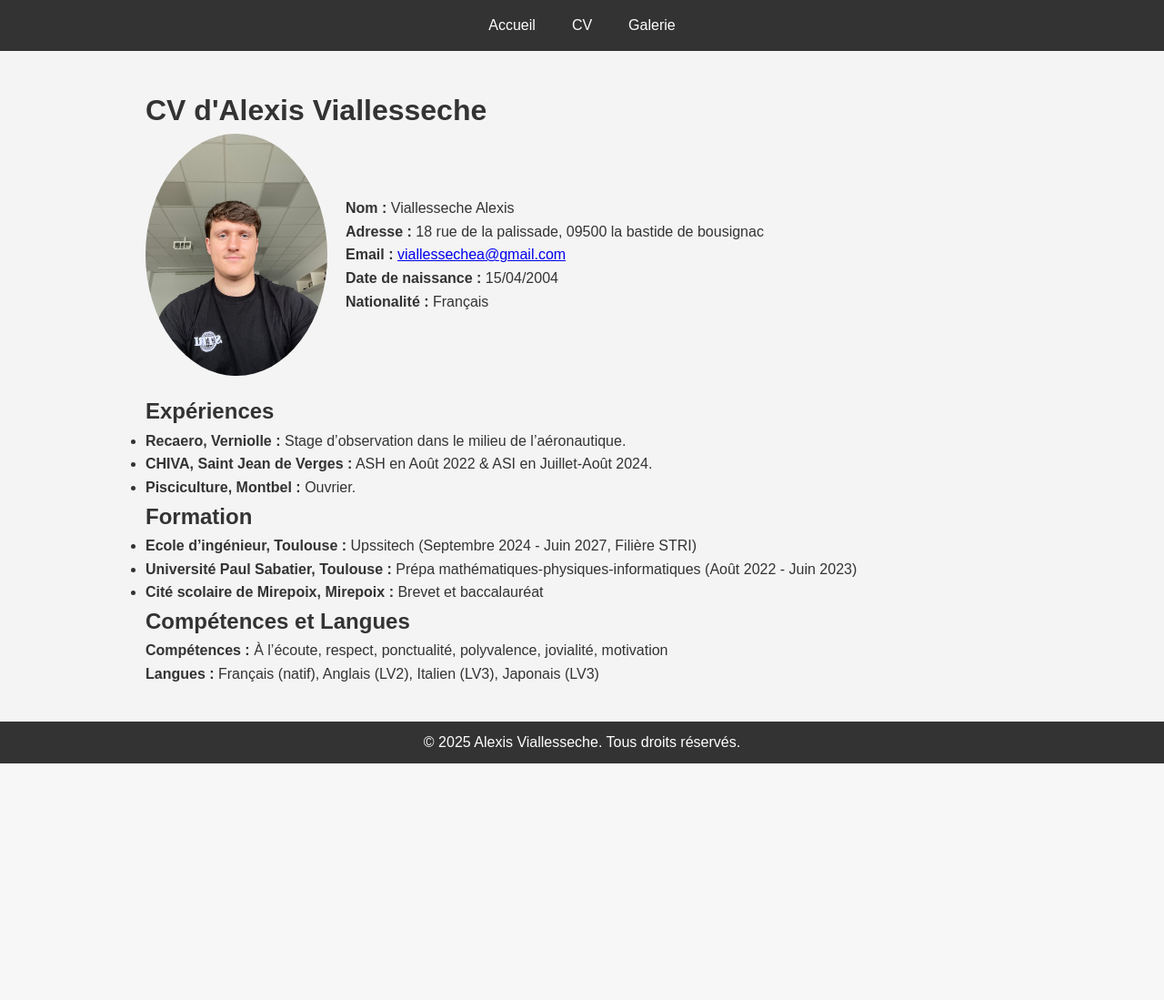
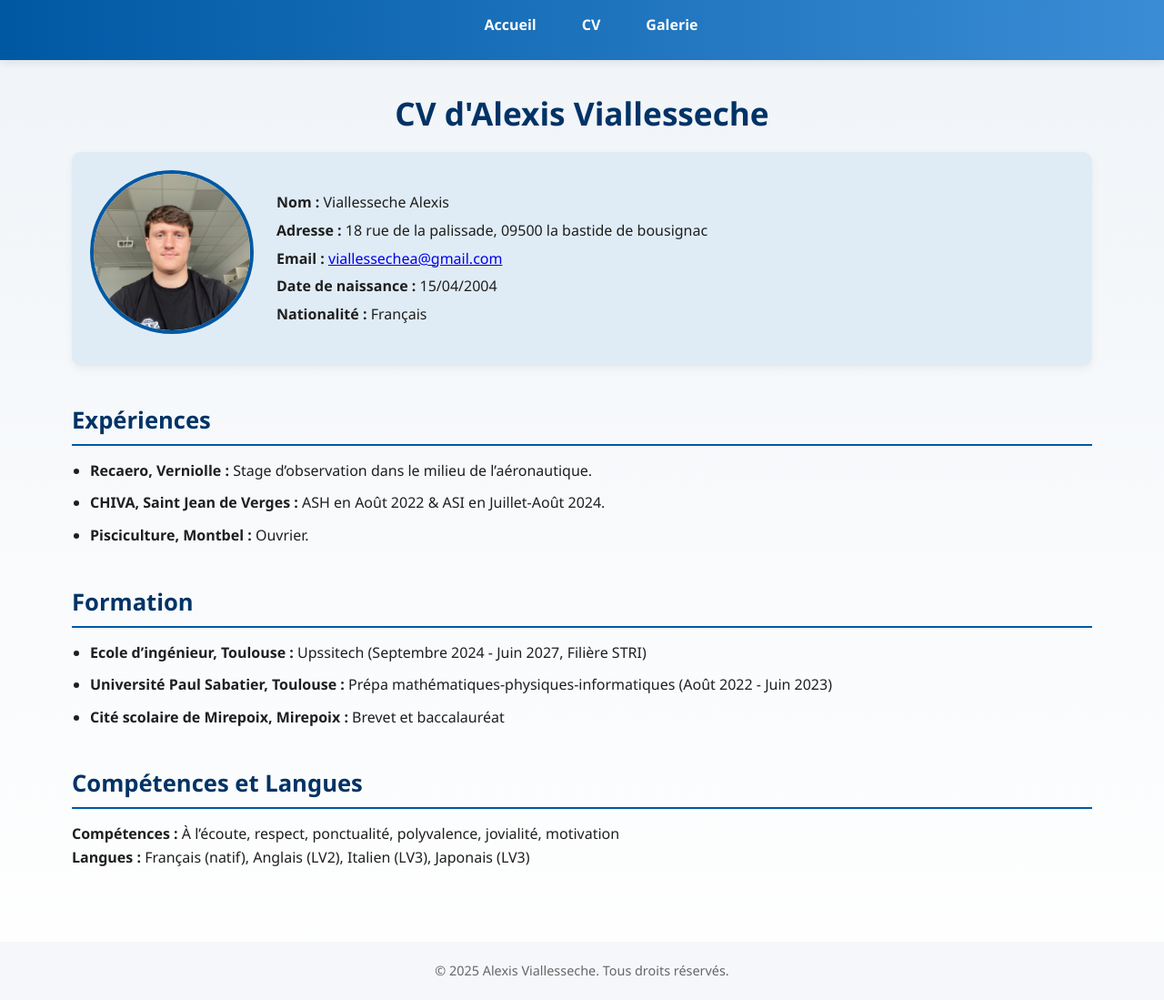
Before and after one commit to alexisvlsch/CV, a PHP site: page /cv.html in a window 1280 px wide. Shown: the whole page at 91% size. Before the commit the page ends 839 px from the top, so only its background shows below. Run offline with PHP 8.4, Linux system fonts and the light colour scheme.

Commit message:
Update style.css

```diff
--- a/style.css
+++ b/style.css
@@ -1,4 +1,4 @@
-/* assets/style.css */
+/* Reset et base */
 * {
   margin: 0;
   padding: 0;
@@ -6,109 +6,160 @@
 }
 
 body {
-    font-family: Arial, sans-serif;
+  font-family: 'Segoe UI', Tahoma, Geneva, Verdana, sans-serif;
   line-height: 1.6;
-    background-color: #f4f4f4;
-    color: #333;
+  color: #1f1f1f;
+  background: linear-gradient(to bottom, #f0f4f8, #ffffff);
 }
 
 /* Conteneur principal */
 .container {
   width: 90%;
-    max-width: 1000px;
+  max-width: 1200px;
   margin: auto;
-    padding: 20px;
+  padding: 30px 15px;
 }
 
 /* Navigation */
 nav {
-    background: #333;
-    margin-bottom: 20px;
+  background: linear-gradient(to right, #0058a3, #3a8dd5);
+  box-shadow: 0 2px 10px rgba(0,0,0,0.1);
 }
+
 nav ul {
+  display: flex;
+  justify-content: center;
   list-style: none;
-    display: flex;
   flex-wrap: wrap;
-    justify-content: center;
 }
-  nav ul li {
+
+nav li {
   margin: 0;
 }
-  nav ul li a {
+
+nav a {
   display: block;
-    padding: 15px 20px;
-    color: #fff;
+  padding: 15px 25px;
+  color: white;
   text-decoration: none;
-  }
-  nav ul li a:hover {
-    background: #555;
+  font-weight: bold;
+  transition: background 0.3s, transform 0.2s;
 }
 
-  /* Section Profil */
+nav a:hover {
+  background: rgba(255, 255, 255, 0.2);
+  transform: translateY(-2px);
+  border-bottom: 2px solid white;
+}
+
+/* Titres */
+h1, h2 {
+  color: #003366;
+  margin-bottom: 15px;
+}
+
+h1 {
+  font-size: 2.2rem;
+  text-align: center;
+}
+
+h2 {
+  font-size: 1.6rem;
+  border-bottom: 2px solid #0058a3;
+  padding-bottom: 5px;
+  margin-top: 40px;
+}
+
+/* Section profil */
 .profile {
   display: flex;
+  align-items: center;
   flex-wrap: wrap;
-    align-items: center;
-    margin-bottom: 20px;
+  background: #e0ecf5;
+  border-radius: 10px;
+  padding: 20px;
+  margin-bottom: 30px;
+  box-shadow: 0 4px 10px rgba(0,0,0,0.05);
 }
+
 .profile img {
-    max-width: 200px;
-    width: 100%;
-    height: auto;
+  width: 180px;
+  height: 180px;
+  object-fit: cover;
   border-radius: 50%;
-    margin-right: 20px;
+  border: 4px solid #0058a3;
+  margin-right: 25px;
+  margin-bottom: 15px;
 }
-  .info-perso {
-    flex: 1;
+
+.info-perso p {
+  margin: 5px 0;
+}
+
+/* Listes */
+ul {
+  padding-left: 20px;
+}
+
+ul li {
+  margin-bottom: 10px;
 }
 
 /* Galerie */
 .gallery {
-    display: flex;
-    flex-wrap: wrap;
+  display: grid;
+  grid-template-columns: repeat(auto-fit, minmax(250px, 1fr));
   gap: 15px;
-    justify-content: center;
+  margin-top: 20px;
 }
+
 .gallery-item {
-    flex: 1 1 calc(33% - 30px);
-    max-width: calc(33% - 30px);
+  overflow: hidden;
+  border-radius: 10px;
+  box-shadow: 0 4px 10px rgba(0,0,0,0.1);
+  transition: transform 0.3s, box-shadow 0.3s;
 }
+
 .gallery-item img {
   width: 100%;
-    height: auto;
   display: block;
+  transition: transform 0.4s;
+}
+
+.gallery-item:hover img {
+  transform: scale(1.05);
+}
+
+.gallery-item:hover {
+  box-shadow: 0 6px 18px rgba(0,0,0,0.15);
 }
 
 /* Pied de page */
 footer {
   text-align: center;
-    padding: 10px;
-    background: #333;
-    color: #fff;
-    margin-top: 20px;
+  background: #f5f7fa;
+  padding: 20px;
+  margin-top: 50px;
+  color: #666;
+  font-size: 0.9rem;
 }
 
 /* Responsive */
 @media (max-width: 768px) {
-    .gallery-item {
-      flex: 1 1 calc(50% - 30px);
-      max-width: calc(50% - 30px);
-    }
   .profile {
     flex-direction: column;
     text-align: center;
   }
+
   .profile img {
-      margin: 0 0 15px 0;
-    }
+    margin-right: 0;
   }
 
-  @media (max-width: 480px) {
   nav ul {
     flex-direction: column;
   }
-    .gallery-item {
-      flex: 1 1 100%;
-      max-width: 100%;
+
+  nav a {
+    padding: 12px;
   }
 }
```
Lines whose indentation alone changed are shown as unchanged.
